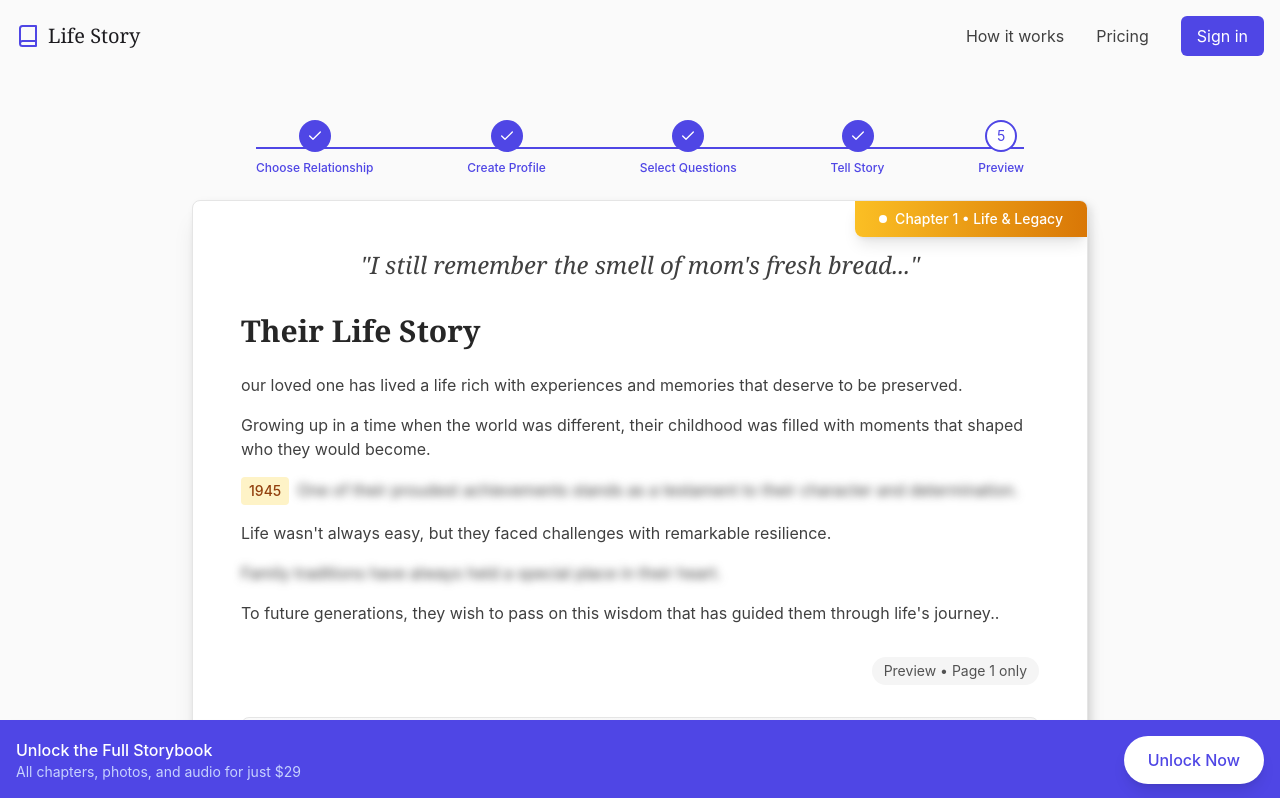
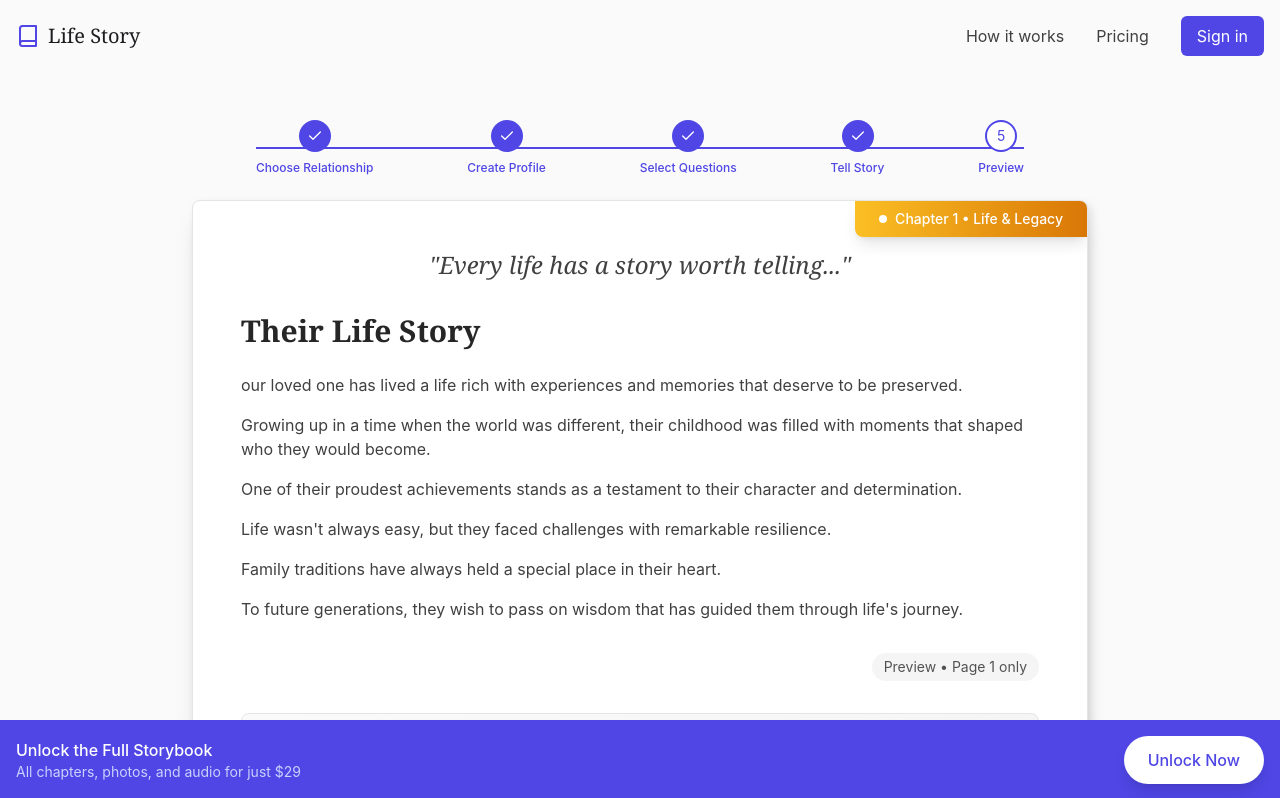
Before and after one commit to Clintino/lifestory, a React (Vite) app: page /preview in a window 1280 px wide. Shown: the top 798 px of the page. Built offline with nearby package versions, Linux system fonts and the light colour scheme.

Commit message:
Clean Preview Page with Dynamic Quote and Full Visibility

```diff
--- a/src/pages/PreviewSummaryPage.tsx
+++ b/src/pages/PreviewSummaryPage.tsx
@@ -31,8 +31,7 @@ const PreviewSummaryPage: React.FC = () => {
   const [storyContent, setStoryContent] = useState('');
   const [profileData, setProfileData] = useState<any>(null);
   const [showCTA, setShowCTA] = useState(false);
-  const [blurredSentences, setBlurredSentences] = useState<number[]>([]);
-  const [revealedSentence, setRevealedSentence] = useState<number | null>(null);
+  const [dynamicQuote, setDynamicQuote] = useState('');
 
   useEffect(() => {
     // Get profile data and story responses from localStorage
@@ -44,8 +43,9 @@ const PreviewSummaryPage: React.FC = () => {
     const content = generateStoryContent(profile, responses);
     setStoryContent(content);
 
-    // Set up blurred sentences (sentences 3 and 5)
-    setBlurredSentences([2, 4]);
+    // Generate dynamic quote from responses
+    const quote = generateDynamicQuote(responses);
+    setDynamicQuote(quote);
 
     // Show CTA after scroll
     const handleScroll = () => {
@@ -59,19 +59,72 @@ const PreviewSummaryPage: React.FC = () => {
     return () => window.removeEventListener('scroll', handleScroll);
   }, []);
 
+  const generateDynamicQuote = (responses: any) => {
+    // Extract a meaningful quote from the user's responses
+    const responseValues = Object.values(responses).filter(r => typeof r === 'string' && r.trim().length > 0);
+
+    if (responseValues.length === 0) {
+      return "Every life has a story worth telling...";
+    }
+
+    // Try to find a quote-worthy sentence from responses
+    for (const response of responseValues) {
+      const sentences = (response as string).split(/[.!?]+/).filter(s => s.trim().length > 20);
+      for (const sentence of sentences) {
+        const trimmed = sentence.trim();
+        // Look for sentences that sound personal or meaningful
+        if (trimmed.length > 30 && trimmed.length < 120 &&
+            (trimmed.toLowerCase().includes('remember') ||
+             trimmed.toLowerCase().includes('always') ||
+             trimmed.toLowerCase().includes('never forget') ||
+             trimmed.toLowerCase().includes('taught me') ||
+             trimmed.toLowerCase().includes('learned'))) {
+          return trimmed + (trimmed.endsWith('.') ? '' : '...');
+        }
+      }
+    }
+
+    // Fallback to first meaningful sentence
+    const firstResponse = responseValues[0] as string;
+    const firstSentence = firstResponse.split(/[.!?]+/)[0].trim();
+    if (firstSentence.length > 20 && firstSentence.length < 120) {
+      return firstSentence + '...';
+    }
+
+    return "A life filled with precious memories and wisdom...";
+  };
+
   const generateStoryContent = (profile: any, responses: any) => {
     const name = profile?.name || 'our loved one';
     const birthYear = profile?.birthYear ? ` born in ${profile.birthYear}` : '';
 
-    return `${name}${birthYear} has lived a life rich with experiences and memories that deserve to be preserved. Growing up in a time when the world was different, their childhood was filled with moments that shaped who they would become. One of their proudest achievements stands as a testament to their character and determination. Life wasn't always easy, but they faced challenges with remarkable resilience. Family traditions have always held a special place in their heart. To future generations, they wish to pass on this wisdom that has guided them through life's journey.`;
+    // Create a more personalized story based on actual responses
+    const responseValues = Object.values(responses).filter(r => typeof r === 'string' && r.trim().length > 0);
+
+    if (responseValues.length === 0) {
+      return `${name}${birthYear} has lived a life rich with experiences and memories that deserve to be preserved. Growing up in a time when the world was different, their childhood was filled with moments that shaped who they would become. One of their proudest achievements stands as a testament to their character and determination. Life wasn't always easy, but they faced challenges with remarkable resilience. Family traditions have always held a special place in their heart. To future generations, they wish to pass on wisdom that has guided them through life's journey.`;
+    }
+
+    // Build story from actual responses
+    let story = `${name}${birthYear} has lived a life rich with experiences and memories that deserve to be preserved. `;
+
+    // Add content from responses, taking first few sentences from each
+    responseValues.forEach((response, index) => {
+      if (index < 3) { // Limit to first 3 responses for preview
+        const sentences = (response as string).split(/[.!?]+/).filter(s => s.trim().length > 10);
+        if (sentences.length > 0) {
+          const firstSentence = sentences[0].trim();
+          if (firstSentence.length > 0) {
+            story += firstSentence + (firstSentence.endsWith('.') ? ' ' : '. ');
+          }
+        }
+      }
+    });
+
+    story += 'These stories and memories are more than just tales from the past - they are the threads that weave together our family\'s tapestry, connecting generations through shared experiences and values.';
+
+    return story;
   };
-
-  const handleRevealSentence = (index: number) => {
-    setRevealedSentence(index);
-    setTimeout(() => setRevealedSentence(null), 5000);
-  };
-
-  const sentences = storyContent.split('. ').filter(s => s.length > 0);
 
   return (
     <PageTransition>
@@ -99,13 +152,13 @@ const PreviewSummaryPage: React.FC = () => {
 
                 {/* Page content */}
                 <div className="p-8 md:p-12">
-                  {/* Opening pull quote */}
+                  {/* Opening pull quote - now dynamic */}
                   <div className="relative mb-8 text-center">
                     <svg className="absolute inset-0 w-full h-full text-neutral-100 -z-10" viewBox="0 0 100 100">
                       <text x="50" y="50" fontSize="60" textAnchor="middle" dominantBaseline="middle" fill="currentColor" opacity="0.3">"</text>
                     </svg>
                     <blockquote className="text-2xl font-serif italic text-neutral-700 relative z-10">
-                      "I still remember the smell of mom's fresh bread..."
+                      "{dynamicQuote}"
                     </blockquote>
                   </div>
 
@@ -131,32 +184,13 @@ const PreviewSummaryPage: React.FC = () => {
                       </div>
                     )}
 
+                    {/* Story text - fully visible, no blurs */}
                     <div className="text-neutral-700 leading-relaxed space-y-4">
-                      {sentences.map((sentence, index) => {
-                        const isBlurred = blurredSentences.includes(index);
-                        const isRevealed = revealedSentence === index;
-
-                        return (
-                          <p key={index} className="text-base">
-                            {index === 2 && (
-                              <span className="inline-block bg-amber-100 px-2 py-1 rounded text-sm font-medium text-amber-800 mr-2">
-                                1945
-                              </span>
-                            )}
-                            <span
-                              className={`transition-all duration-300 ${
-                                isBlurred && !isRevealed
-                                  ? 'filter blur-sm cursor-pointer hover:blur-none'
-                                  : ''
-                              }`}
-                              onClick={() => isBlurred && handleRevealSentence(index)}
-                              title={isBlurred ? "Tap to reveal" : ""}
-                            >
-                              {sentence}.
-                            </span>
-                          </p>
-                        );
-                      })}
+                      {storyContent.split('. ').filter(s => s.length > 0).map((sentence, index) => (
+                        <p key={index} className="text-base">
+                          {sentence}{sentence.endsWith('.') ? '' : '.'}
+                        </p>
+                      ))}
                     </div>
 
                     {/* Preview indicator */}
```
